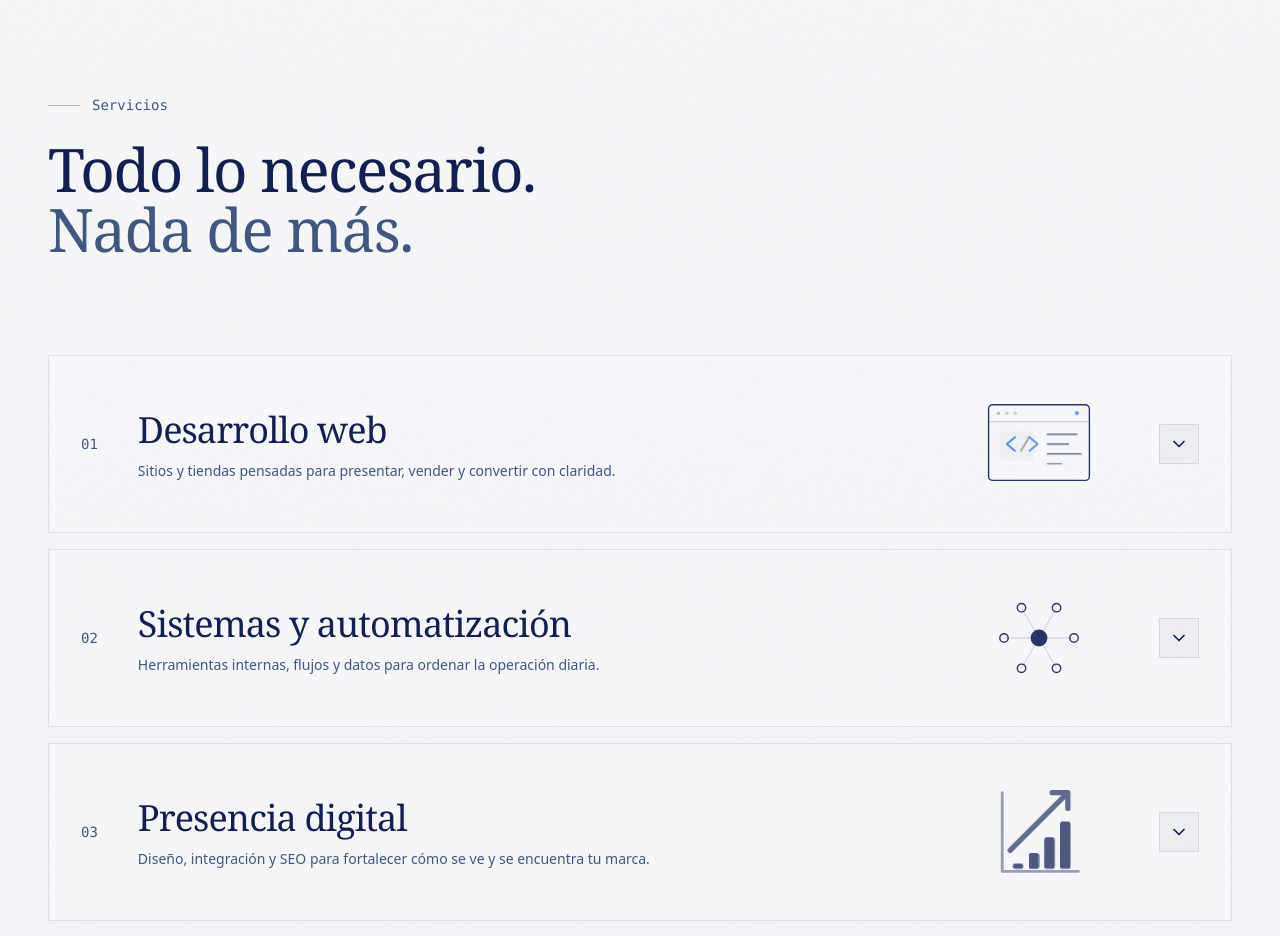
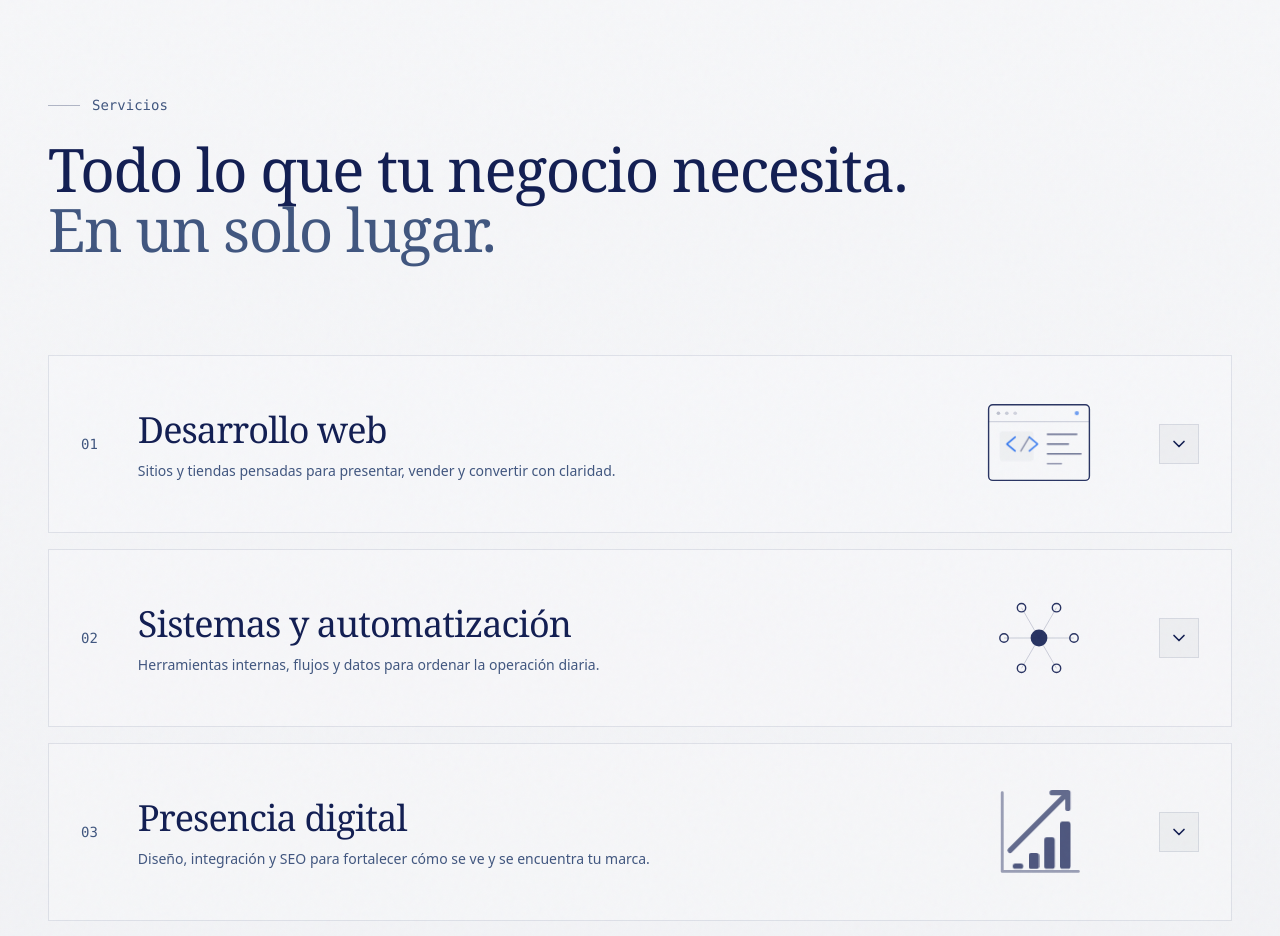
Before and after one commit to Nuriaa05/CodeBalance-Landing-, a Next.js app: page / in a window 1280 px wide. Shown: the part 900-1836 px from the top of the page. Built offline with nearby package versions, Linux system fonts and the light colour scheme.

Commit message:
feat(servicios): actualiza titulo de la seccion
Reemplaza el titulo principal de Servicios manteniendo el formato de dos lineas y el color secundario en la segunda linea.

```diff
--- a/components/landing/features-section.tsx
+++ b/components/landing/features-section.tsx
@@ -795,9 +795,9 @@ export function FeaturesSection() {
               isVisible ? "opacity-100 translate-y-0" : "opacity-0 translate-y-4"
             }`}
           >
-            Todo lo necesario.
+            Todo lo que tu negocio necesita.
             <br />
-            <span className="text-muted-foreground">Nada de más.</span>
+            <span className="text-muted-foreground">En un solo lugar.</span>
           </h2>
         </div>
 
```
